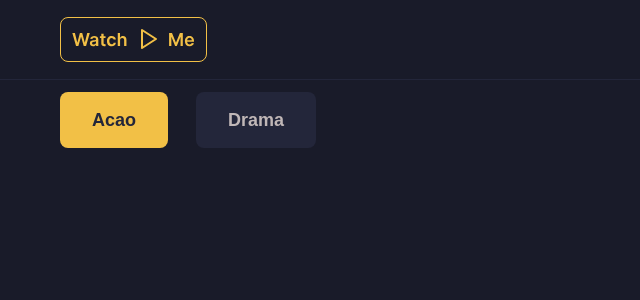
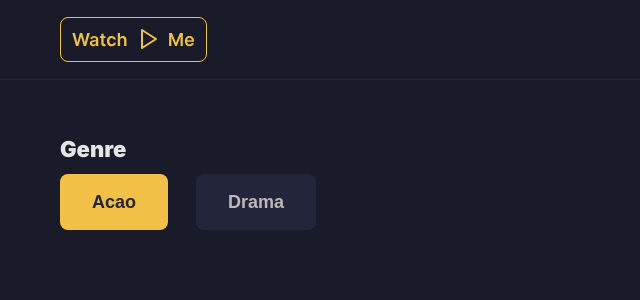
Before and after one commit to jardelgoncalves-dev/watch-me, a React app in the folder watch-me-react/: page / in a window 1280 px wide. Shown: the top 300 px of the page, without its empty margins (0-640 px from the left). Built offline with nearby package versions, Linux system fonts and the light colour scheme.

Commit message:
feat: add label to select genre

```diff
--- a/watch-me-react/src/App.tsx
+++ b/watch-me-react/src/App.tsx
@@ -12,7 +12,10 @@ export function App() {
     <div className="app">
       <Header />
       <Container>
-        <SelectButton options={options} />
+        <div className="genre-select">
+          <h3>Genre</h3>
+          <SelectButton options={options} />
+        </div>
       </Container>
     </div>
   )
--- a/watch-me-react/src/styles/global.scss
+++ b/watch-me-react/src/styles/global.scss
@@ -10,6 +10,14 @@ body {
   font-family: "Inter", sans-serif;
   background-color: #191b29;
   color: #e5e5e5;
+}
+
+.genre-select {
+  margin-top: 56px;
+  h3 {
+    font-weight: 900;
+    font-size: 22px;
+  }
 }
 
 @media only screen and (max-width: 1200px) {
```
